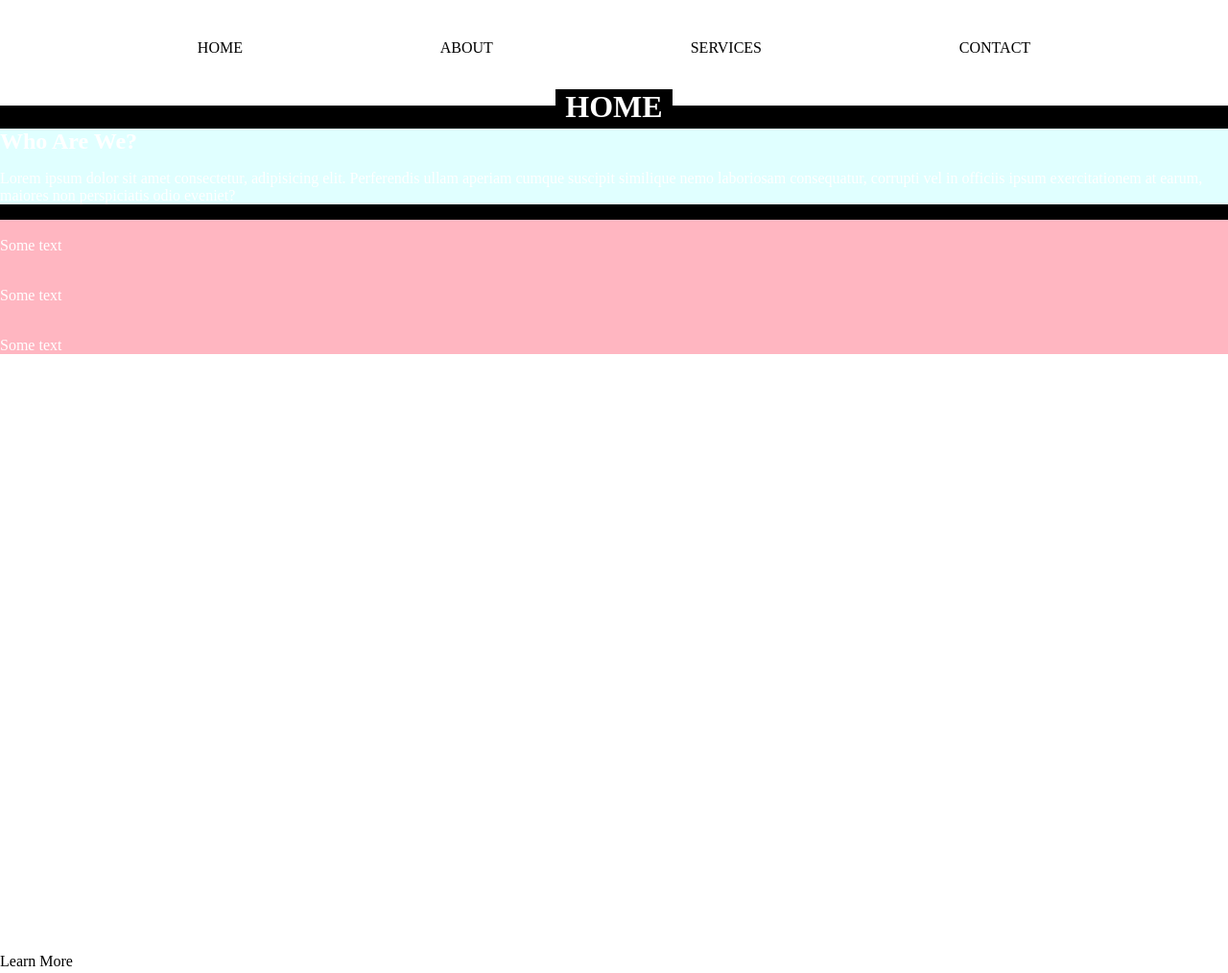
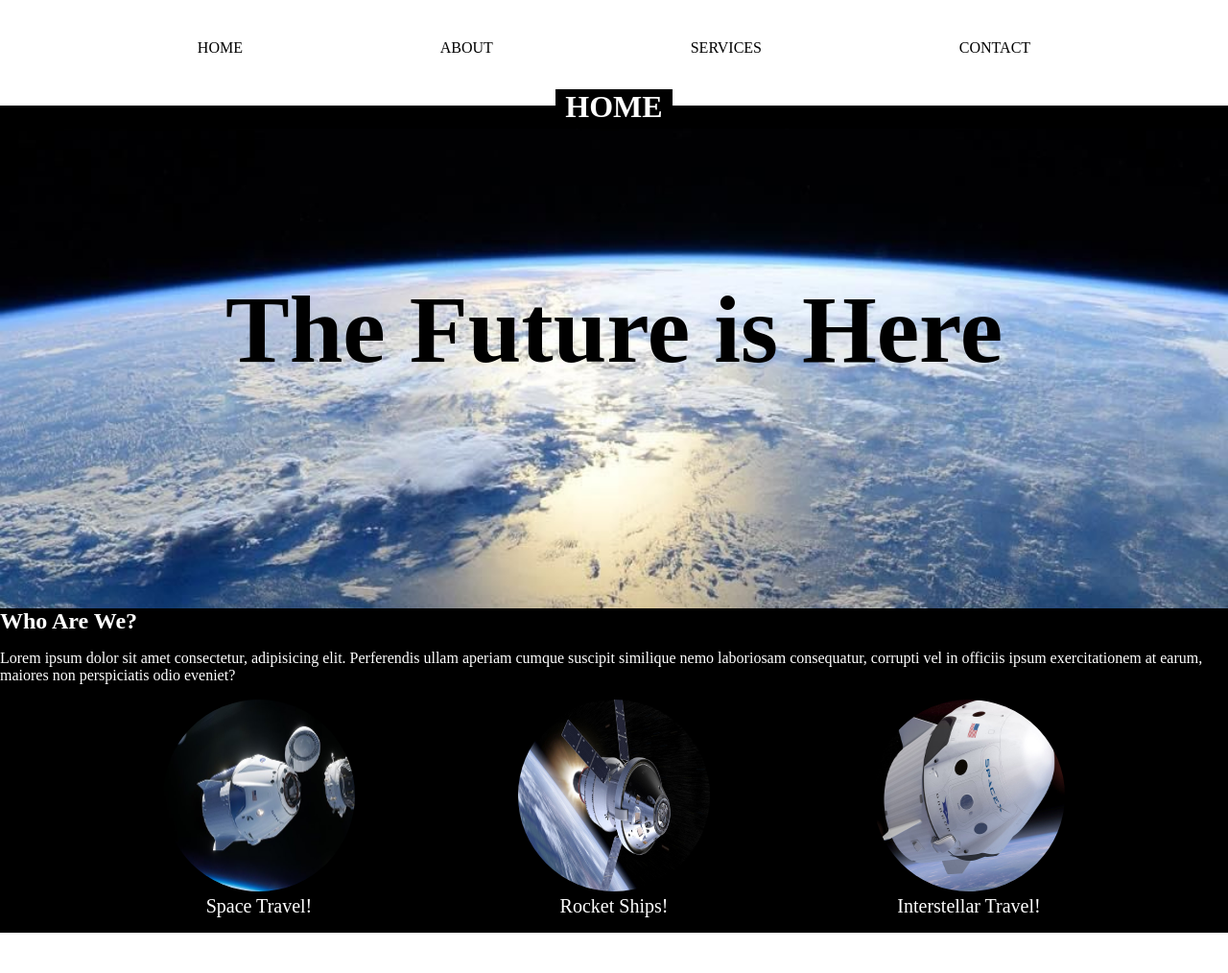
Before and after one commit to Hannah-Mayorga/homeworkTwoN315, a website with bundled scripts: page index.html in a window 1280 px wide. Shown: the top 1014 px of the page at 96% size. Built offline with nearby package versions, Linux system fonts and the light colour scheme.

Commit message:
more home css changes

```diff
--- a/index.html
+++ b/index.html
@@ -23,7 +23,7 @@
                 <h1><span>HOME</span></h1>
             </div>
             <div class="banner">
-
+                <h1>The Future is Here</h1>
             </div>
             <div class="small-desc">
                 <h2>Who Are We?</h2>
@@ -35,16 +35,16 @@
             </div>
             <div class="circle-imgs">
                 <div class="col">
-                    <img src="" alt="" srcset="">
-                    <p>Some text</p>
+                    <img src="/images/main-qimg-59f415c829b32b7237707bb694d9e010-lq.jpg" alt="">
+                    <p>Space Travel!</p>
                 </div>
                 <div class="col">
-                    <img src="" alt="" srcset="">
-                    <p>Some text</p>
+                    <img src="/images/Orion-Spacecraft.jpg" alt="">
+                    <p>Rocket Ships!</p>
                 </div>
                 <div class="col">
-                    <img src="" alt="" srcset="">
-                    <p>Some text</p>
+                    <img src="/images/tCKhG5mCGLtPFruar7VhmD.jpg" alt="">
+                    <p>Interstellar Travel!</p>
                 </div>
             </div>
         </div>
--- a/scss/home.scss
+++ b/scss/home.scss
@@ -5,27 +5,51 @@
         h1 {
             width: 100%;
             text-align: center;
-            border-bottom: 1px solid #000;
+            border-bottom: 1px solid black;
             line-height: 0.1em;
             margin: 10px 0 20px;
-         }
-
-         h1 span {
-             background: black;
-             padding:0 10px;
-
+            span {
+                background: black;
+                padding:0 10px;
+            }
          }
     }
     .banner {
-        height: 50%;
-        background-color: lightcoral;
+        height: 500px;
+        width: 100%;
+       // background-color: lightcoral;
+        background-image: url(/images/ee9543cf64afabad17203865dcd10200.jpg);
+        background-size: cover;
+        background-position: center;
+        background-repeat: no-repeat;
+        h1 {
+            margin: 0 auto;
+            text-align: center;
+            position: relative;
+            top: 152px;
+            color: black;
+            font-size: 100px;
+        }
     }
     .small-desc {
-        height: 50%;
-        background-color: lightcyan;
+        height: 100%;
+      //  background-color: lightcyan;
     }
     .circle-imgs {
         height: 100%;
-        background-color: lightpink;
+       // background-color: lightpink;
+       display: flex;
+       justify-content: space-evenly;
+       .col {
+            img {
+                height: 200px;
+                width: 200px;
+                border-radius: 50%;
+            }
+            p {
+                font-size: 20px;
+                text-align: center;
+            }
+       }
     }
 }
```
Also changed, not shown: css/styles.css, images/Orion-Spacecraft.jpg (added), images/main-qimg-59f415c829b32b7237707bb694d9e010-lq.jpg (added), images/tCKhG5mCGLtPFruar7VhmD.jpg (added), 1 other file.
